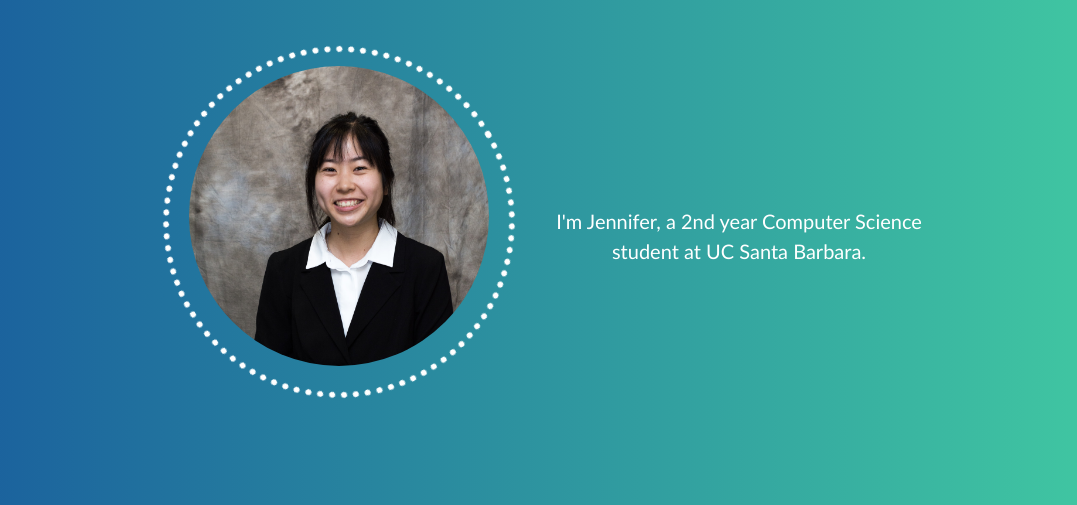
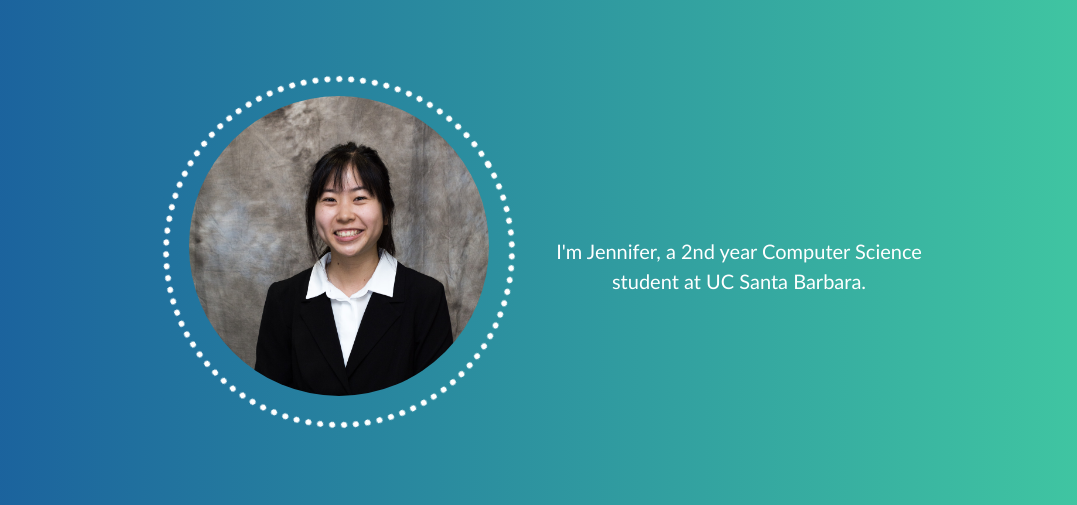
Before and after one commit to jenniferlai43/jenniferlai43.github.io, a plain HTML site: page index.html in a window 1280 px wide. Shown: the part 204-709 px from the top of the page, without its empty margins (101-1178 px from the left). Drawn offline with Linux system fonts and the light colour scheme.

Commit message:
Fixed centering of content of index page.

```diff
--- a/css/main.css
+++ b/css/main.css
@@ -14,7 +14,7 @@ body {
 
 .top_bar
 {
-	position: fixed;
+	display: block;
 	top: 0;
 	width: 100%;
 	height: auto;
@@ -60,9 +60,13 @@ a
 
 .home
 {
-	margin: 250px 60px 60px 60px;
-	text-align: center;
-	height: 100%;
+	position: absolute;
+    top:35%;
+    bottom: 0;
+    left: 0;
+    right: 0;
+
+    margin: auto;
 }
 
 .absolute_center
@@ -265,7 +269,7 @@ a
 .pic
 {
 	width:100%;
-	height: 300px;
+	height: 100%;
 	opacity: 0;
 	transition: all 1.5s ease;
 	text-align: center;
```
